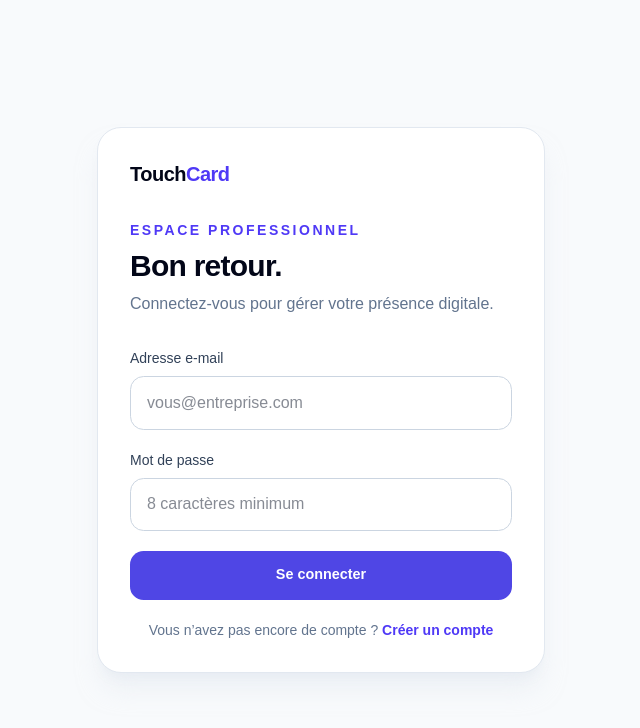
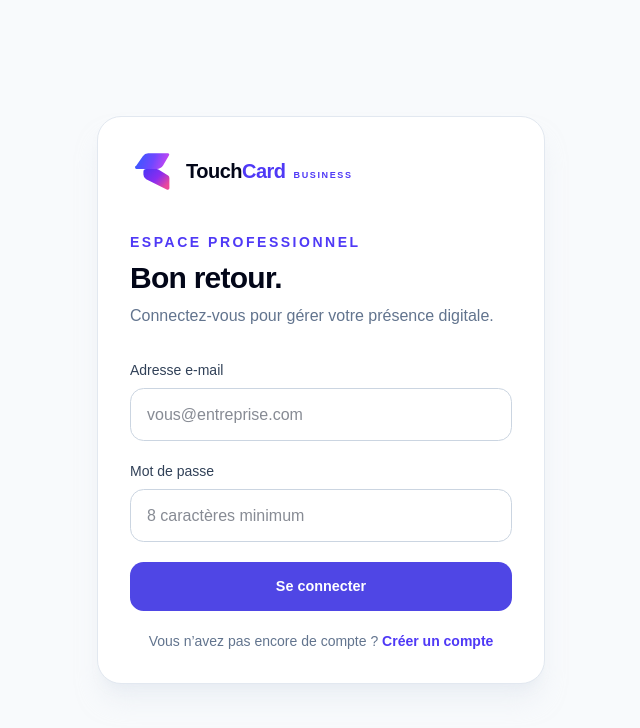
Before and after one commit to ZineelabidineDkirDev/touchcard-Business, a Next.js app: page /login in a window 1280 px wide. Shown: the top 728 px of the page, without its empty margins (319-959 px from the left). Built offline with nearby package versions, Linux system fonts and the light colour scheme.

Commit message:
Add TouchCard brand identity to login page

```diff
--- a/src/app/login/page.tsx
+++ b/src/app/login/page.tsx
@@ -26,8 +26,9 @@ async function LoginContent({
   return (
     <main className="flex min-h-screen items-center justify-center bg-slate-50 px-5 py-12">
       <section className="w-full max-w-md rounded-3xl border border-slate-200 bg-white p-8 shadow-xl shadow-slate-200/50">
-        <Link href="/" className="text-xl font-black tracking-tight text-slate-950">
-          Touch<span className="text-indigo-600">Card</span>
+        <Link href="/" className="inline-flex items-center gap-3">
+          <img src="/brand/touchcard-mark.svg" alt="" className="h-11 w-11 object-contain" />
+          <span className="text-xl font-black tracking-tight text-slate-950">Touch<span className="text-indigo-600">Card</span><span className="ml-2 text-[9px] font-extrabold tracking-[.18em] text-indigo-600">BUSINESS</span></span>
         </Link>
         <p className="mt-8 text-sm font-semibold uppercase tracking-[.18em] text-indigo-600">
           Espace professionnel
```
